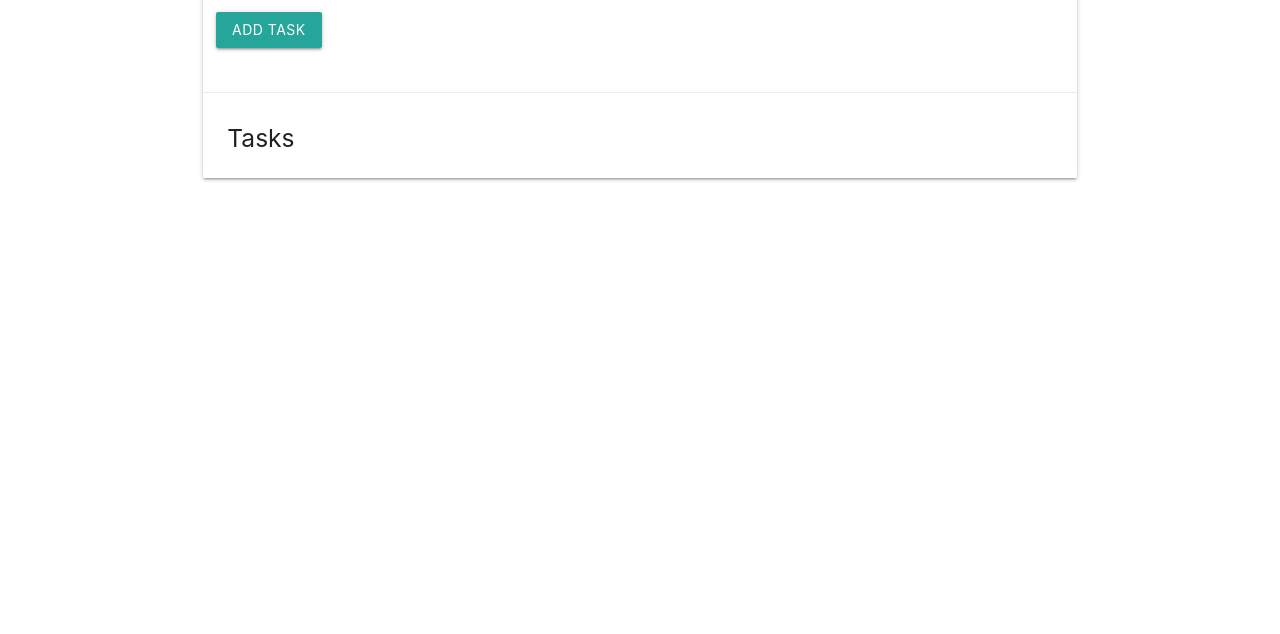
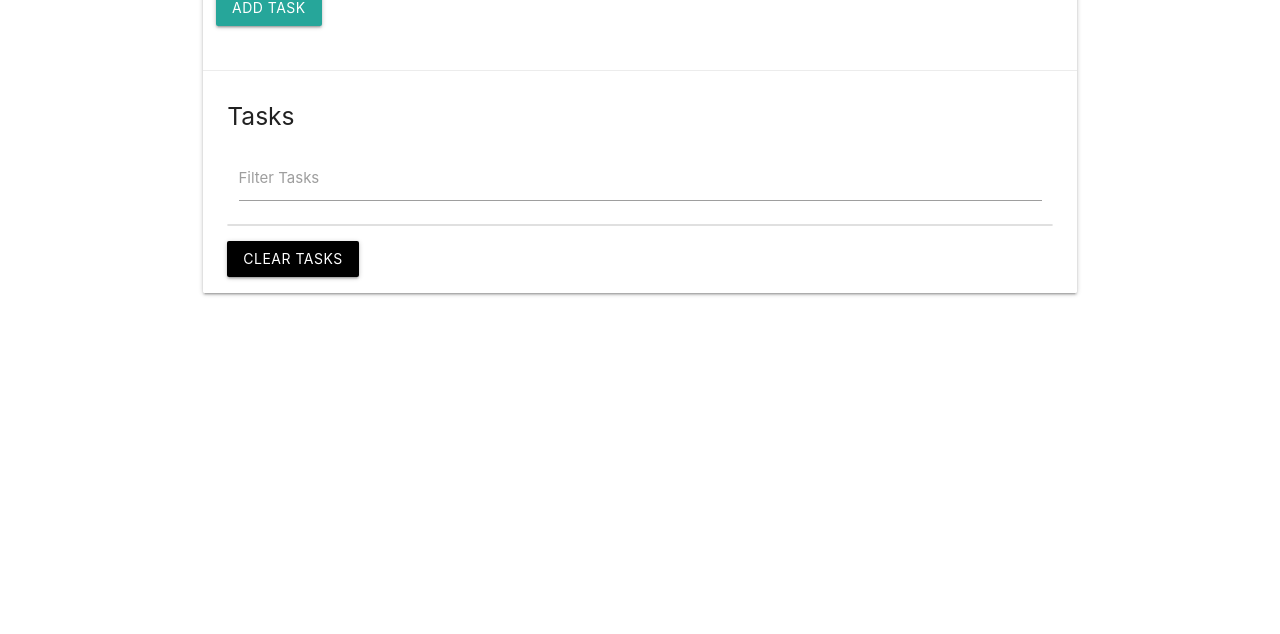
Before and after one commit to Snapey1983/project-one-js, a plain HTML site: page index.html in a window 1280 px wide. Shown: the part 166-800 px from the top of the page. Drawn offline with nearby package versions, Linux system fonts and the light colour scheme.

Commit message:
added input fields in HTML

```diff
--- a/index.html
+++ b/index.html
@@ -5,7 +5,7 @@
 	<meta charset="UTF-8">
 	<meta name="viewport" content="width=device-width, initial-scale=1.0">
 	<meta http-equiv="X-UA-Compatible" content="ie=edge">
-	https://stackpath.bootstrapcdn.com/font-awesome/4.7.0/css/font-awesome.min.css
+	<link rel="stylesheet" href="https://stackpath.bootstrapcdn.com/font-awesome/4.7.0/css/font-awesome.min.css">
 	<link rel="stylesheet" href="https://cdnjs.cloudflare.com/ajax/libs/materialize/1.0.0/css/materialize.min.css">
 	<title>Task List</title>
 </head>
@@ -30,7 +30,12 @@
                     </div>
                     <div class="card-action">
                         <h5 id="task-title">Tasks</h5>
-
+                        <div class="input-field col s12">
+                            <input type="text" name="filter" id="filter">
+                            <label for="filter">Filter Tasks</label>
+                        </div>
+                        <ul class="collection"></ul>
+                        <a href="#" class="clear-tasks btn black">clear Tasks</a>
                     </div>
 				</div>
 			</div>
```
